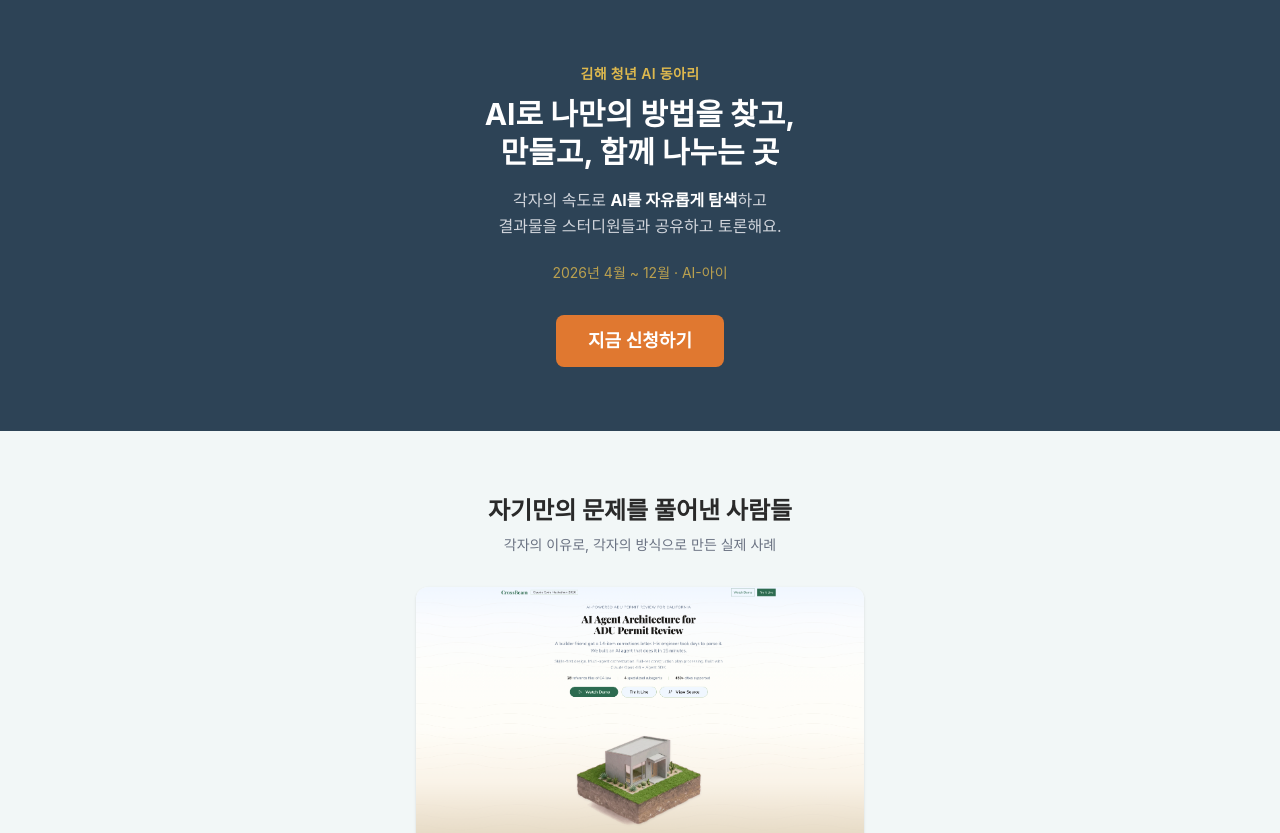
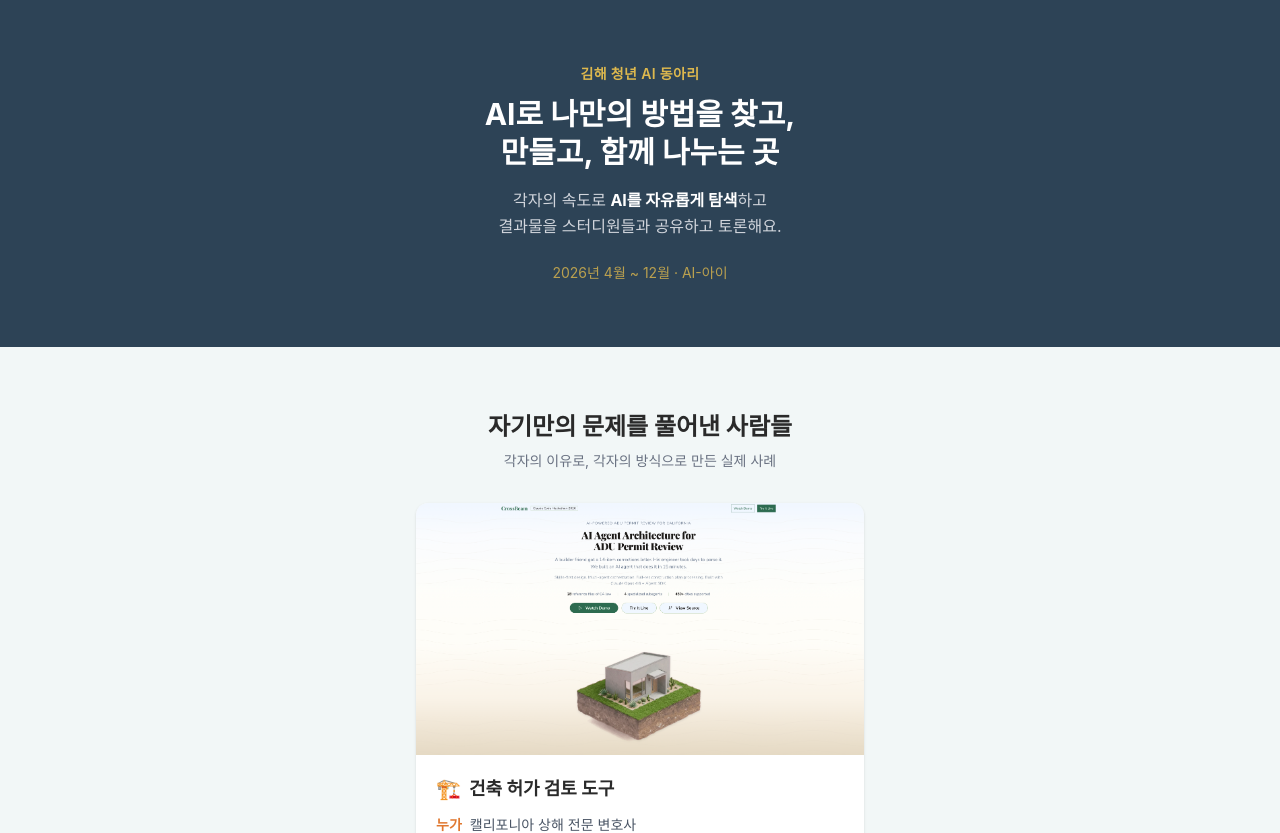
Before and after one commit to iamodh/landing-page, a React (Vite) app: page / in a window 1280 px wide. Shown: the top 833 px of the page. Built offline with nearby package versions, Linux system fonts and the light colour scheme.

Commit message:
feat: 모집 페이지 → 소개 가이드 페이지로 전환
- HeroSection 신청 버튼 제거
- CtaSection → 동아리 성격 요약 마무리 섹션으로 변경
- FAQ "신청" → "참여" 표현 수정

Co-Authored-By: Claude Opus 4.6 <noreply@anthropic.com>

```diff
--- a/src/components/sections/CtaSection.tsx
+++ b/src/components/sections/CtaSection.tsx
@@ -1,24 +1,18 @@
-import Button from "../ui/Button"
-
-const APPLY_URL = "#" // TODO: 확정된 구글 폼 or 카카오 오픈채팅 URL
-
 export default function CtaSection() {
   return (
-    <section id="apply" className="px-6 py-16 bg-brand-navy text-white">
+    <section id="about" className="px-6 py-16 bg-brand-navy text-white">
       <div className="max-w-md mx-auto text-center">
-        <h2 className="text-2xl font-bold">같이 탐색하고, 나눠볼까요?</h2>
+        <h2 className="text-2xl font-bold">AI-아이는</h2>
         <p className="text-gray-300 mt-3 leading-relaxed">
-          자유롭게 AI를 활용해 보고,
+          각자 자유롭게 AI를 활용해 보고,
           <br />
-          서로의 경험을 나누는 스터디입니다.
+          자신만의 결과물을 만들어서
+          <br />
+          서로 공유하고 토론하는 스터디입니다.
         </p>
-        <div className="mt-8">
-          <Button href={APPLY_URL}>지금 신청하기</Button>
-        </div>
-        <div className="mt-8 space-y-2 text-sm text-gray-400">
-          <p>마감일: 추후 공지 예정</p>
-          <p>문의: 추후 공지 예정</p>
-        </div>
+        <p className="text-brand-gold/80 text-sm mt-6">
+          김해청년센터 지원사업 · 2026년 4월 ~ 12월
+        </p>
       </div>
     </section>
   )
--- a/src/components/sections/HeroSection.tsx
+++ b/src/components/sections/HeroSection.tsx
@@ -1,8 +1,4 @@
 export default function HeroSection() {
-  const scrollToApply = () => {
-    document.getElementById("apply")?.scrollIntoView({ behavior: "smooth" })
-  }
-
   return (
     <section id="hero" className="bg-brand-navy text-white px-6 py-16">
       <div className="max-w-md mx-auto text-center">
@@ -22,12 +18,6 @@ export default function HeroSection() {
         <p className="text-brand-gold/80 text-sm mt-6">
           2026년 4월 ~ 12월 · AI-아이
         </p>
-        <button
-          onClick={scrollToApply}
-          className="mt-8 inline-block bg-brand-orange text-white px-8 py-3 rounded-lg font-semibold text-lg hover:bg-brand-orange/90 transition-colors"
-        >
-          지금 신청하기
-        </button>
       </div>
     </section>
   )
--- a/src/data/faq.ts
+++ b/src/data/faq.ts
@@ -17,7 +17,7 @@ export const faq: FaqItem[] = [
   {
     question: "참여 조건이 있나요?",
     answer:
-      "김해에 거주하거나, 김해 소재 직장·학교에 재학 중인 19~45세 청년이면 누구나 신청할 수 있습니다.",
+      "김해에 거주하거나, 김해 소재 직장·학교에 재학 중인 19~45세 청년이면 누구나 참여할 수 있습니다.",
   },
   {
     question: "활동비가 있나요?",
```
